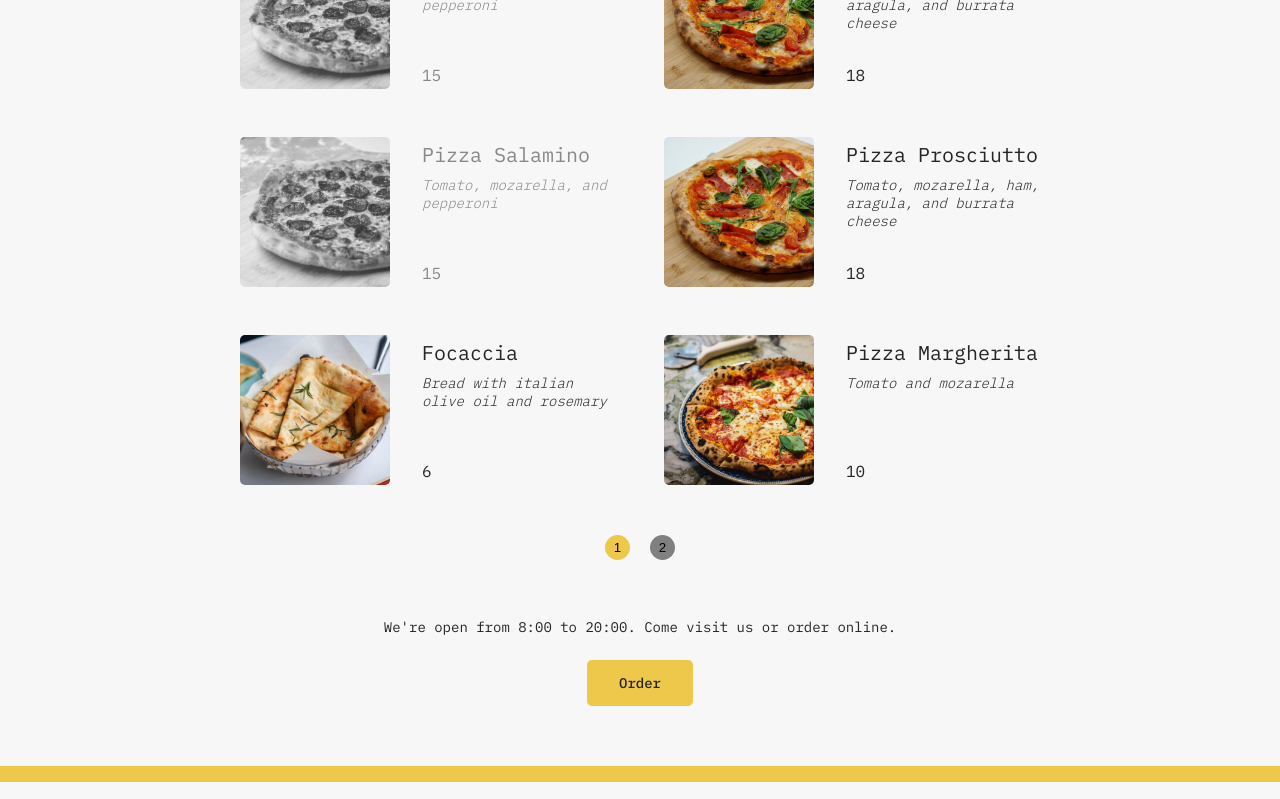
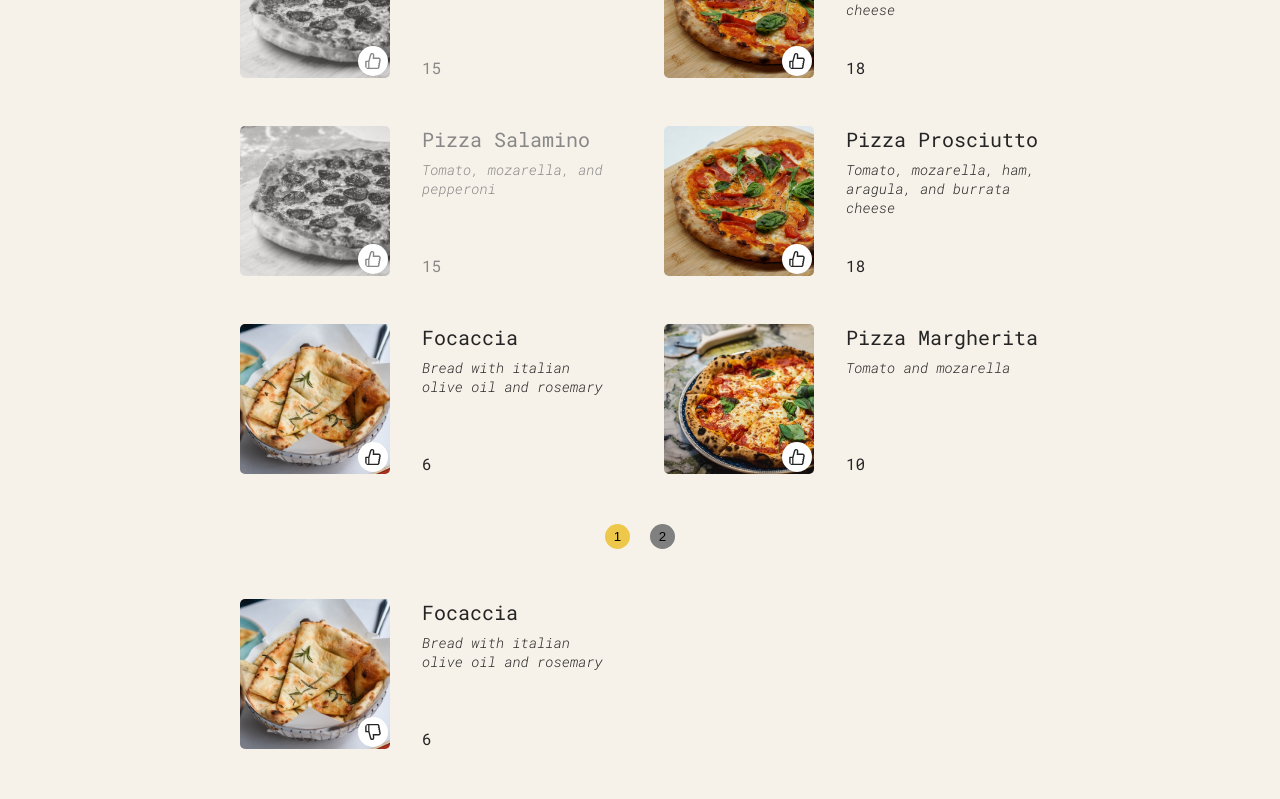
Before and after one commit to thienlehoang/learningReact1, a React (Create React App) app: page / in a window 1280 px wide. Shown: the part 800-1599 px from the top of the page. Built offline with nearby package versions, Linux system fonts and the light colour scheme.

Commit message:
styling pizza card . Adding pagination + likelist function

```diff
--- a/package.json
+++ b/package.json
@@ -8,6 +8,7 @@
     "@testing-library/user-event": "^13.5.0",
     "react": "^18.2.0",
     "react-dom": "^18.2.0",
+    "react-icons": "^5.0.1",
     "react-scripts": "5.0.1",
     "web-vitals": "^2.1.4"
   },
--- a/src/App.js
+++ b/src/App.js
@@ -1,4 +1,3 @@
-import Card from "./components/Card/Card";
 import Footer from "./components/Footer/Footer";
 import Header from "./components/Header/Header";
 import Menu from "./components/Menu/Menu";
--- a/src/components/Card/Card.js
+++ /dev/null
@@ -1,93 +0,0 @@
-import { StrictMode } from "react";
-import { createRoot } from "react-dom/client";
-import "./style.css";
-
-var skills = [
-  {
-    skill: "React",
-    emoji: "💪",
-    color: "blue",
-  },
-  {
-    skill: "HTML+CSS",
-    emoji: "💪",
-    color: "orange",
-  },
-  {
-    skill: "JavaScript",
-    emoji: "💪",
-    color: "yellow",
-  },
-  {
-    skill: "Svelte",
-    emoji: "👶",
-    color: "orangered",
-  },
-  {
-    skill: "Node.js",
-    emoji: "💪",
-    color: "green",
-  },
-  {
-    skill: "MongoDB",
-    emoji: "💪",
-    color: "purple",
-  },
-];
-
-function Card() {
-  return (
-    <div className="card">
-      <Avatar />
-      <div className="data">
-        <Intro />
-        {/* Should contain one Skill component
-        for each web dev skill that you have,
-        customized with props */}
-        <SkillList />
-      </div>
-    </div>
-  );
-}
-
-function Avatar() {
-  return <img className="avatar" src="logo512.png" alt="Jonas Schmedtmann" />;
-}
-
-function Intro() {
-  return (
-    <div>
-      <h1>Jonas Schmedtmann</h1>
-      <p>
-        Full-stack web developer and teacher at Udemy. When not coding or
-        preparing a course, I like to play board games, to cook (and eat), or to
-        just enjoy the Portuguese sun at the beach.
-      </p>
-    </div>
-  );
-}
-
-function SkillList() {
-  return (
-    <div className="skill-list">
-      {skills.map((skill) => (
-        <Skill skill={skill.skill} emoji={skill.emoji} color={skill.color} />
-      ))}
-      {/* <Skill
-        skill={skills[0].skill}
-        emoji={skills[0].emoji}
-        color={skills[0].color}
-      /> */}
-    </div>
-  );
-}
-
-function Skill({ skill, emoji, color }) {
-  return (
-    <div className="skill" style={{ backgroundColor: color }}>
-      <span>{skill}</span>
-      <span>{emoji}</span>
-    </div>
-  );
-}
-export default Card;
--- a/src/components/Card/style.css
+++ /dev/null
@@ -1,54 +0,0 @@
-@import url("https://fonts.googleapis.com/css2?family=IBM+Plex+Mono:wght@300;400;500&display=swap");
-
-* {
-  margin: 0;
-  padding: 0;
-  box-sizing: border-box;
-}
-
-body {
-  font-family: "IBM Plex Mono", sans-serif;
-  background-color: #f7f7f7;
-}
-
-h1 {
-  margin-bottom: 12px;
-}
-
-.card {
-  width: 450px;
-  margin: 40px;
-  border: 4px solid #222;
-}
-
-.card::after {
-  content: "";
-  display: block;
-}
-
-.avatar {
-  width: 100%;
-  display: block;
-}
-
-.data {
-  padding: 32px;
-  padding-top: 24px;
-}
-
-.skill-list {
-  list-style: none;
-  display: flex;
-  flex-wrap: wrap;
-  gap: 8px;
-  margin-top: 16px;
-}
-
-.skill {
-  padding: 2px 12px;
-  border-radius: 5px;
-  display: flex;
-  align-items: center;
-  gap: 8px;
-  font-weight: 500;
-}
--- a/src/components/Menu/Menu.jsx
+++ b/src/components/Menu/Menu.jsx
@@ -1,88 +1,149 @@
-import React, { useEffect, useState } from 'react'
-import PizzaCard from './PizzaCard/PizzaCard';
-import { pizzaData } from '../../data';
-import './Menu.css'
+import React, { useEffect, useState } from "react";
+import PizzaCard from "./PizzaCard/PizzaCard";
+import { pizzaData, likeList } from "../../data";
+import { AiOutlineDislike } from "react-icons/ai";
+import "./Menu.css";
 
-export default function Menu(){
+export default function Menu() {
   //const pizzas = pizzaData;
-  const [pizzas,setPizzas]=useState(pizzaData)
-  const [isLoading,setIsLoading]=useState(true);
-  const [page,setPage] = useState(1);
-  useEffect(()=>{
-    setTimeout(()=>{
+  console.log(likeList);
+  const [pizzas, setPizzas] = useState(pizzaData);
+  const [likedList, setLikeList] = useState(likeList);
+  const [isLoading, setIsLoading] = useState(true);
+  const [page, setPage] = useState(1);
+  const itemPerPage = 10;
+  useEffect(() => {
+    setTimeout(() => {
       setIsLoading(false);
-    },2000);
-    let a= pizzaData.slice((page-1)*10,(page-1)*10+10);
+    }, 2000);
+    let a = pizzaData.slice(
+      (page - 1) * itemPerPage,
+      (page - 1) * itemPerPage + itemPerPage
+    );
     setPizzas(a);
-  },[])
-  useEffect(()=>{
-    let a= pizzaData.slice((page-1)*10,(page-1)*10+10);
+  }, []);
+  useEffect(() => {
+    let a = pizzaData.slice(
+      (page - 1) * itemPerPage,
+      (page - 1) * itemPerPage + itemPerPage
+    );
     setIsLoading(true);
-    setTimeout(()=>{
+    setTimeout(() => {
       setIsLoading(false);
-    },1000);
+    }, 1000);
     setPizzas(a);
-  },[page]);
-  function handlePageParent(page){
+  }, [page]);
+  function handlePageParent(page) {
     setPage(page);
+  }
+  function handleLikeList(removeId){
+    let newList = likedList.filter((item)=>item.id!=removeId)
+    setLikeList(newList);
   }
   return (
     <>
-      {
-        isLoading==true ?
-        (
+      <div className="menu">
+        <h2>Our menu</h2>
+        {isLoading == true ? (
           <div className="loader-container">
-                <div className="spinner"></div>
+            <div className="spinner"></div>
           </div>
         ) : (
-        <div className="menu">
-          <h2>Our menu</h2>
-          {
-            pizzas && (
+          <>
+            {pizzas && (
               <>
-                <p>Authentic Italian cuisine. 6 creative dishes to choose from. All from our stone oven, all organic, all delicious.</p>
+                <p>
+                  Authentic Italian cuisine. 6 creative dishes to choose from.
+                  All from our stone oven, all organic, all delicious.
+                </p>
                 <ul className="pizzas">
-                  {pizzas.map((pizza)=>(
-                    <PizzaCard key={pizza?.id} className="pizza" info={pizza}></PizzaCard>
+                  {pizzas.map((pizza) => (
+                    <PizzaCard
+                      key={pizza?.id}
+                      className="pizza"
+                      info={pizza}
+                    ></PizzaCard>
                   ))}
                 </ul>
               </>
-            )
-          }
-          <Pagination page={page} handlePage={handlePageParent} total={pizzaData.length}></Pagination>
+            )}
+          </>
+        )}
+        <Pagination
+          itemPerPage={itemPerPage}
+          page={page}
+          handlePage={handlePageParent}
+          total={pizzaData.length}
+        ></Pagination>
+
+        {likedList.length > 0 && (
+          <>
+            <ul className="pizzas">
+              {likedList.map((item) => (
+                <>
+                  <PizzaLikeCard
+                    key={item.id}
+                    pizzaId={item.idPizza}
+                    removeLike={handleLikeList}
+                  ></PizzaLikeCard>
+                </>
+              ))}
+            </ul>
+          </>
+        )}
+      </div>
+    </>
+  );
+}
+
+export function PizzaLikeCard({pizzaId,removeLike}) {
+  const [info,setInfo]=useState({});
+  useEffect(()=>{
+    let array = pizzaData.filter(pizza=>pizza.id==pizzaId);
+    setInfo(array[0]);
+  },[])
+  function handleRemove(){
+    removeLike(pizzaId);
+  }
+  return (
+      <>
+      <li key={info?.id} className={`pizza ${info?.soldOut ? "sold-out" : ""}`}>
+        <div className='pizza__left'>
+          <img src={info.photoName} alt={info.name}></img>
+          <AiOutlineDislike className="likeIcon"  onClick={handleRemove}></AiOutlineDislike>
+
         </div>
-        )
-      }
+        <div className='pizza__right'>
+          <h3>{info?.name}</h3>
+          <p>{info?.ingredients}</p>
+          <span>{info?.price}</span>
+        </div>
+      </li>
     </>
   )
 }
 
-function Pagination({handlePage,total,page}){
-  const [array,setArray]=useState([]);
-  const handleClick=(e)=>{
+function Pagination({ handlePage, total, page, itemPerPage }) {
+  const [array, setArray] = useState([]);
+  const handleClick = (e) => {
     e.preventDefault();
     handlePage(e.target.innerText);
-  }
-  useEffect(()=>{
-    let a=[];
-    for(let i=0;i<=total/10;i++){
-      a=[...a,{}];
-    }
-    setArray(a);
-  },[total])
+  };
   return (
     <>
-      <ul className='pagiList'>
-        {
-          array.length>0 &&(
-            array.map((value,index)=>(
-              <button className={`pagiStep `+ ( page ==(index+1) ? 'active' : '' )} onClick={handleClick} >
-                {index+1}
-              </button>
-            ))
+      <ul className="pagiList">
+        {Array.from({ length: total / itemPerPage + 1 }, (_, i) => i + 1).map(
+          (value, index) => (
+            <button
+              key={index}
+              className={`pagiStep ` + (page == index + 1 ? "active" : "")}
+              onClick={handleClick}
+            >
+              {index + 1}
+            </button>
           )
-        }
+        )}
       </ul>
     </>
-  )
+  );
 }
--- a/src/components/Menu/PizzaCard/PizzaCard.css
+++ b/src/components/Menu/PizzaCard/PizzaCard.css
@@ -1,28 +1,21 @@
-.loader-container {
-  width: 100%;
-  height: 100%;
-  display: flex;
-  justify-content: center;
-  align-items: center;
-  position: fixed;
-  /*background: rgba(0, 0, 0, 0.834);*/
-  z-index: 1;
+
+.pizza__left{
+  position: relative;
+  .likeIcon{
+    margin: .2rem;
+    border-radius: 50%;
+    width: 30px;
+    height: 30px;
+    position: absolute;
+    right: 0;
+    bottom: 0;
+    background-color: white;
+    padding: 5px;
+    &:hover{
+      color:grey;
+      transition: all .2s linear;
+    }
+    /*z-index: 1;*/
+  }
+
 }
-
-.spinner {
-  width: 64px;
-  height: 64px;
-  border: 8px solid;
-  border-color: #edc84b transparent #edc84b transparent;
-  border-radius: 50%;
-  animation: spin-anim 1.2s linear infinite;
-}
-
-@keyframes spin-anim {
-  0% {
-      transform: rotate(0deg);
-  }
-  100% {
-      transform: rotate(360deg);
-  }
-}
--- a/src/components/Menu/PizzaCard/PizzaCard.jsx
+++ b/src/components/Menu/PizzaCard/PizzaCard.jsx
@@ -1,12 +1,28 @@
-import React from 'react'
+import React, { useState } from 'react'
 import "./PizzaCard.css"
+import { FcLike } from "react-icons/fc";
+import { AiOutlineLike } from "react-icons/ai";
+//import { FcLike } from "react-icons/fc";
 export default function PizzaCard(props) {
   const {info} =  props;
+  const [like,setLike]=useState(false);
+  function handleLike(e){
+    e.preventDefault();
+    setLike((prev)=>!prev);
+  }
   return (
       <>
       <li key={info?.id} className={`pizza ${info?.soldOut ? "sold-out" : ""}`}>
-        <img src={info.photoName} alt={info.name}></img>
-        <div>
+        <div className='pizza__left'>
+          <img src={info.photoName} alt={info.name}></img>
+          {
+            like ?
+            <FcLike className='likeIcon' onClick={(e)=>handleLike(e)} /> :
+            <AiOutlineLike className='likeIcon' onClick={(e)=>handleLike(e)}></AiOutlineLike>
+          }
+
+        </div>
+        <div className='pizza__right'>
           <h3>{info?.name}</h3>
           <p>{info?.ingredients}</p>
           <span>{info?.price}</span>
--- a/src/data.js
+++ b/src/data.js
@@ -88,3 +88,10 @@ export const pizzaData = [
     soldOut: false,
   },
 ];
+
+export var likeList = [
+  {
+    id:1,
+    idPizza:1,
+  },
+];
--- a/src/index.css
+++ b/src/index.css
@@ -129,7 +129,6 @@ body {
   display: flex;
   flex-direction: column;
   gap: 0.8rem;
-  padding: 0.4rem 0;
 }
 
 .pizza h3 {
@@ -195,6 +194,36 @@ body {
   transition: all .25s linear;
 }
 
+/* Loading container */
+.loader-container {
+  width: 100%;
+  height: 100%;
+  display: flex;
+  justify-content: center;
+  align-items: center;
+  /*position: fixed;*/
+  /*background: rgba(0, 0, 0, 0.834);*/
+  z-index: 1;
+}
+
+.spinner {
+  width: 64px;
+  height: 64px;
+  border: 8px solid;
+  border-color: #edc84b transparent #edc84b transparent;
+  border-radius: 50%;
+  animation: spin-anim 1.2s linear infinite;
+}
+
+@keyframes spin-anim {
+  0% {
+      transform: rotate(0deg);
+  }
+  100% {
+      transform: rotate(360deg);
+  }
+}
+
 /*
 SPACING SYSTEM (px)
 2 / 4 / 8 / 12 / 16 / 24 / 32 / 40 / 48 / 64 / 80 / 96 / 128
--- a/src/index.js
+++ b/src/index.js
@@ -2,6 +2,7 @@ import "./index.css"
 import React from 'react';
 import ReactDOM from 'react-dom/client';
 import App from './App';
+
 
 const root = ReactDOM.createRoot(document.getElementById('root'));
 root.render(
```
Also changed, not shown: 1 other file (tests, documents, lock files or other folders).
